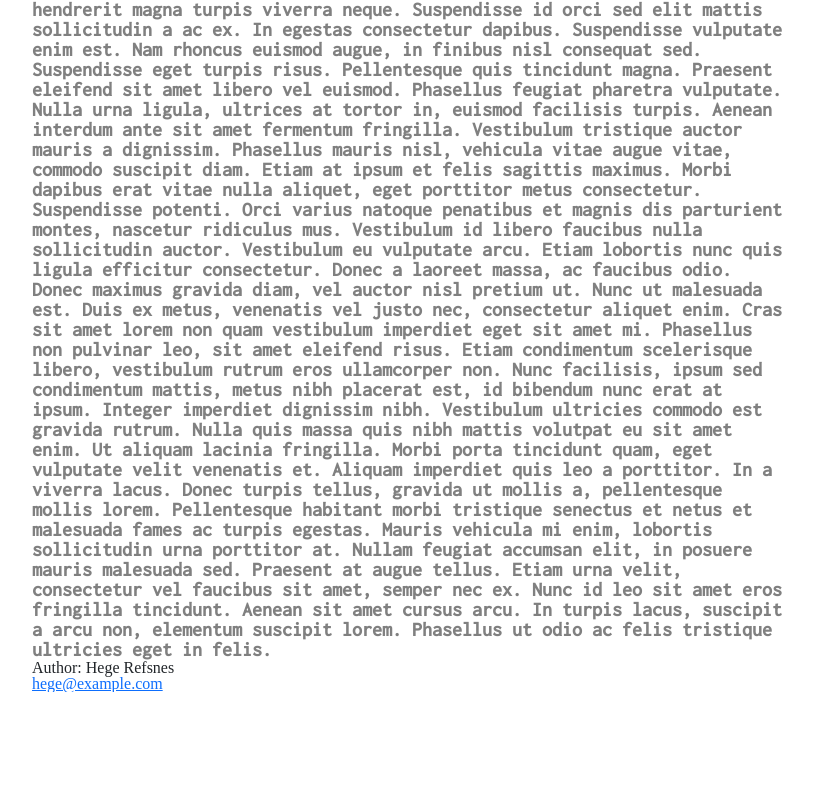
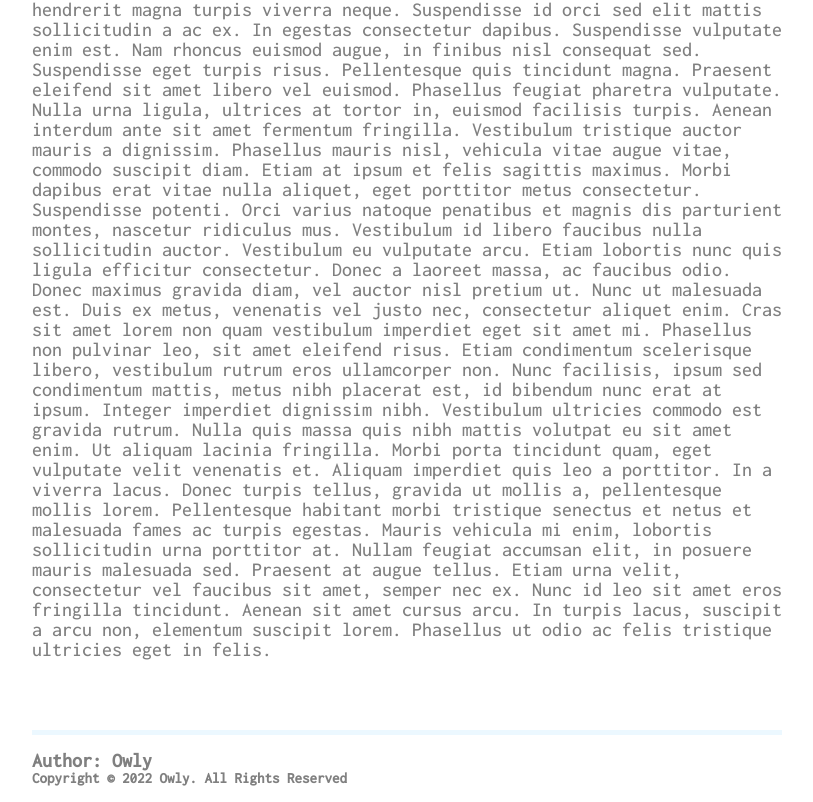
Before and after one commit to KevinDeVijlder/KevinDeVijlder.github.io, a website: page index.html in a window 1280 px wide. Shown: the part 750-1552 px from the top of the page, without its empty margins (233-1046 px from the left). Before the commit the page ends 1442 px from the top, so only its background shows below. Drawn offline with nearby package versions, Linux system fonts and the light colour scheme.

Commit message:
footer edited

```diff
--- a/css/style.css
+++ b/css/style.css
@@ -50,6 +50,7 @@ main {
 .topnava:hover {
   color: gray;
   border-bottom: 2px solid gray;
+  transition: 1s ease-in-out;
 }
 
 /* Hexagon hover */
@@ -125,7 +126,30 @@ h1 {
   margin-bottom: 70px;
 }
 
+.aboutmetext{
+  font-size: 20px;
+  color: grey;
+  font-family: "Inconsolata", monospace;
+}
+
 /* Footer */
-.footer {
-  background-color: blue;
+
+.footerline{
+  margin-top: 70px;
+  margin-bottom: 1rem;
 }
+
+footer {
+  font-size: 20px;
+  font-weight: bold;
+  font-family: "Inconsolata", monospace;
+  color: grey;
+  padding-bottom: 1rem;
+}
+
+.copyrighttext{
+  font-size: 15px;
+  font-weight: bold;
+  font-family: "Inconsolata", monospace;
+  color: grey;
+}
--- a/index.html
+++ b/index.html
@@ -83,7 +83,7 @@
         />
 
         <h1>About me</h1>
-        <p class="welcometext">
+        <p class="aboutmetext">
           Lorem ipsum dolor sit amet, consectetur adipiscing elit. Nulla lorem
           felis, varius sed felis hendrerit, placerat faucibus risus. Orci
           varius natoque penatibus et magnis dis parturient montes, nascetur
@@ -132,8 +132,27 @@
       </main>
 
       <footer>
-        <p>Author: Hege Refsnes</p>
-        <p><a href="mailto:hege@example.com">hege@example.com</a></p>
+        <hr
+          class="footerline"
+          style="
+            height: 5px;
+            border-width: 0;
+            color: #b5e2ff;
+            background-color: #b5e2ff;
+          "
+        />
+        <p>Author: Owly</p>
+        <div class="copyrighttext">
+          Copyright &copy;
+          <span id="copyright">
+            <script>
+              document
+                .getElementById("copyright")
+                .appendChild(document.createTextNode(new Date().getFullYear()));
+            </script>
+          </span>
+          Owly. All Rights Reserved
+        </div>
       </footer>
     </div>
   </body>
```
Also changed, not shown: html/blog.html (+21 -2 lines).
